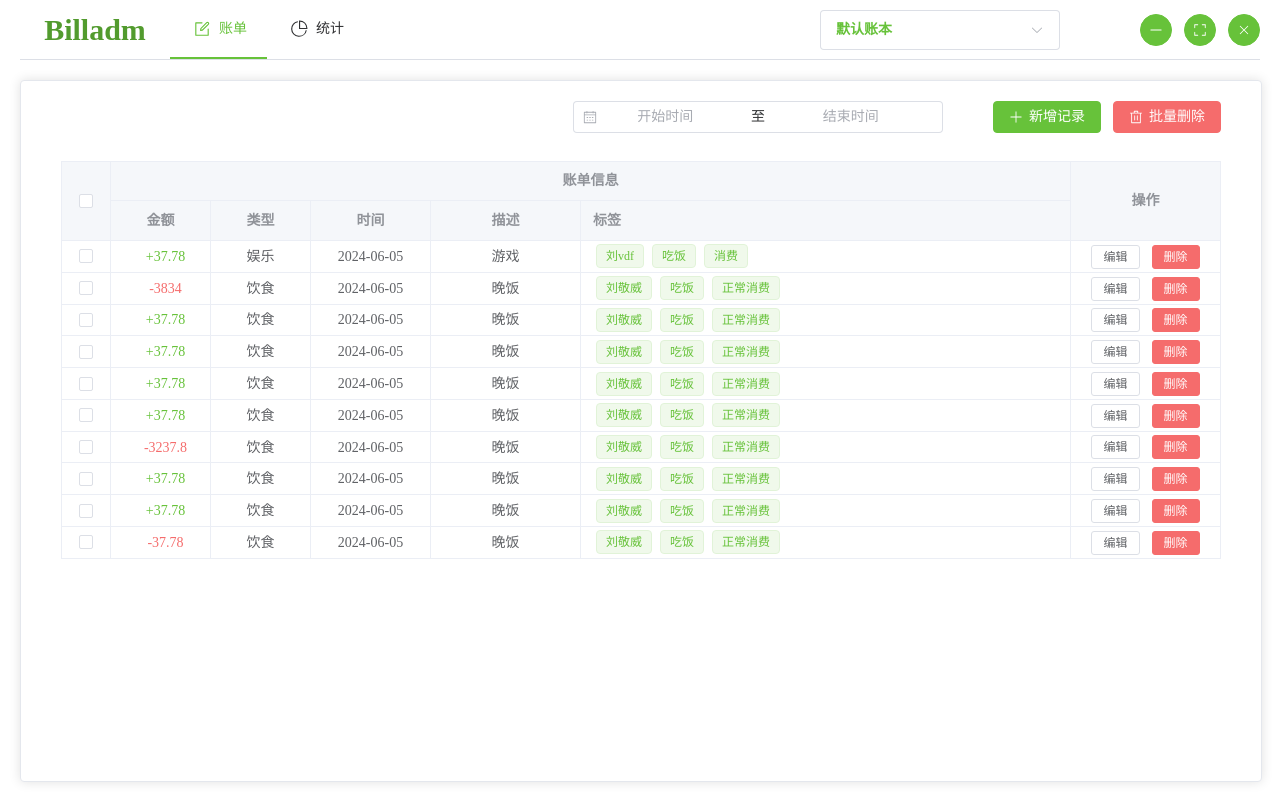
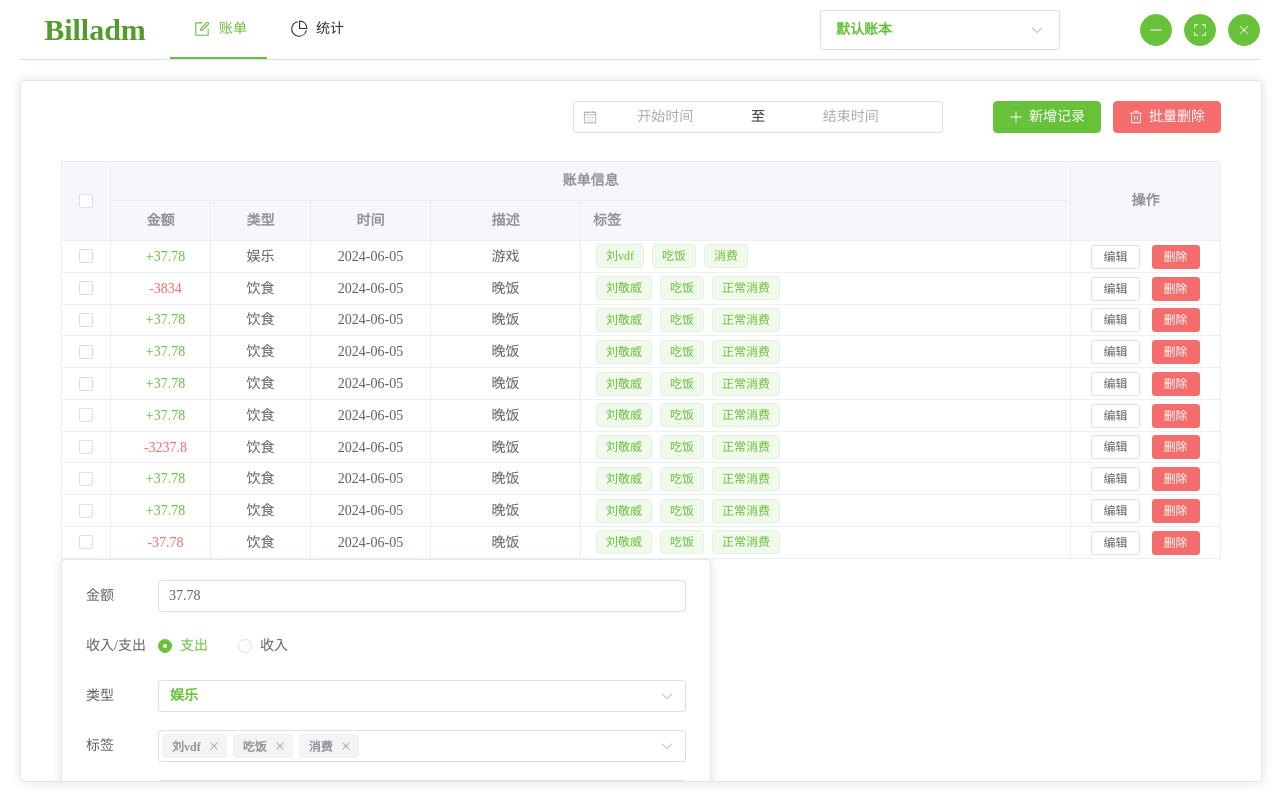
Before and after one commit to DaoiestFire/billadm, a Vue app: page / in a window 1280 px wide. Both pictures are taken after a click on the button "新增记录". Built offline with nearby package versions, Linux system fonts and the light colour scheme.

Commit message:
billform

```diff
--- a/src/components/BillDisplay.vue
+++ b/src/components/BillDisplay.vue
@@ -6,7 +6,7 @@
                     <el-date-picker v-model="timerange" type="daterange" unlink-panels range-separator="至"
                         start-placeholder="开始时间" end-placeholder="结束时间" :shortcuts="shortcuts" :size="default" />
                 </div>
-                <el-button type="primary">
+                <el-button type="primary" @click="addBillInfo">
                     <el-icon>
                         <Plus />
                     </el-icon>
@@ -22,6 +22,7 @@
         </el-header>
         <el-main>
             <BillTable />
+            <BillForm v-if="isShowBillForm" />
         </el-main>
     </el-container>
 </template>
@@ -29,8 +30,10 @@
 <script setup>
 import { ref } from 'vue';
 import BillTable from './BillTable.vue';
+import BillForm from './BillForm.vue'
 
 const timerange = ref('')
+const isShowBillForm = ref(false)
 const shortcuts = [
     {
         text: '上周',
@@ -51,6 +54,10 @@ const shortcuts = [
         },
     }
 ]
+
+function addBillInfo() {
+    isShowBillForm.value = true
+}
 </script>
 
 <style scoped>
--- /dev/null
+++ b/src/components/BillForm.vue
@@ -0,0 +1,102 @@
+<template>
+    <div class="bill-form-outer">
+        <el-card body-style="display: flex;justify-content: center">
+            <div class="bill-form-inner">
+                <el-form :model="billForm" label-width="auto" style="max-width: 600px" label-position="left">
+                    <el-form-item label="金额">
+                        <el-input v-model.numer="billForm.money" />
+                    </el-form-item>
+                    <el-form-item label="收入/支出">
+                        <el-radio-group v-model="billForm.income">
+                            <el-radio value="false">支出</el-radio>
+                            <el-radio value="true">收入</el-radio>
+                        </el-radio-group>
+                    </el-form-item>
+                    <el-form-item label="类型">
+                        <el-select v-model="billForm.type" placeholder="选择类型">
+                            <el-option label="三餐" value="food" />
+                            <el-option label="游戏" value="game" />
+                        </el-select>
+                    </el-form-item>
+                    <el-form-item label="标签">
+                        <el-select v-model="billForm.tags" multiple placeholder="选择多个标签">
+                            <el-option label="Zone one" value="shanghai" />
+                            <el-option label="Zone two" value="beijing" />
+                            <template #footer>
+                                <el-button v-if="!isAdding" text bg size="small" @click="onAddOption">
+                                    添加自定义标签
+                                </el-button>
+                                <template v-else>
+                                    <el-input v-model="optionName" class="option-input" placeholder="输入标签"
+                                        size="small" />
+                                    <el-button type="primary" size="small" @click="onConfirm">
+                                        confirm
+                                    </el-button>
+                                    <el-button size="small" @click="clear">cancel</el-button>
+                                </template>
+                            </template>
+                        </el-select>
+                    </el-form-item>
+                    <el-form-item label="时间">
+                        <el-date-picker v-model="billForm.time" type="date" placeholder="选择时间" style="width: 100%" />
+                    </el-form-item>
+
+                    <el-form-item label="备注">
+                        <el-input v-model="billForm.description" type="textarea" />
+                    </el-form-item>
+                    <el-form-item>
+                        <el-button type="primary" @click="onSubmit">Create</el-button>
+                        <el-button>Cancel</el-button>
+                    </el-form-item>
+                </el-form>
+            </div>
+
+        </el-card>
+    </div>
+</template>
+
+<script setup>
+import { reactive, ref } from 'vue'
+
+const billForm = reactive({
+    money: "37.78",
+    income: "false",
+    type: "娱乐",
+    time: "2024-06-05",
+    description: "游戏",
+    tags: ["刘vdf", "吃饭", "消费"],
+})
+
+const isAdding = ref(false)
+const onAddOption = () => {
+    isAdding.value = true
+}
+const optionName = ref('')
+const onConfirm = () => {
+    if (optionName.value) {
+        clear()
+    }
+}
+
+const clear = () => {
+    isAdding.value = false
+}
+
+const onSubmit = () => {
+    console.log('submit!')
+}
+</script>
+<style scoped>
+.bill-form-outer {
+    width: 650px;
+}
+
+.bill-form-inner {
+    width: 600px;
+}
+
+.option-input {
+    width: 100%;
+    margin-bottom: 8px;
+}
+</style>
```
